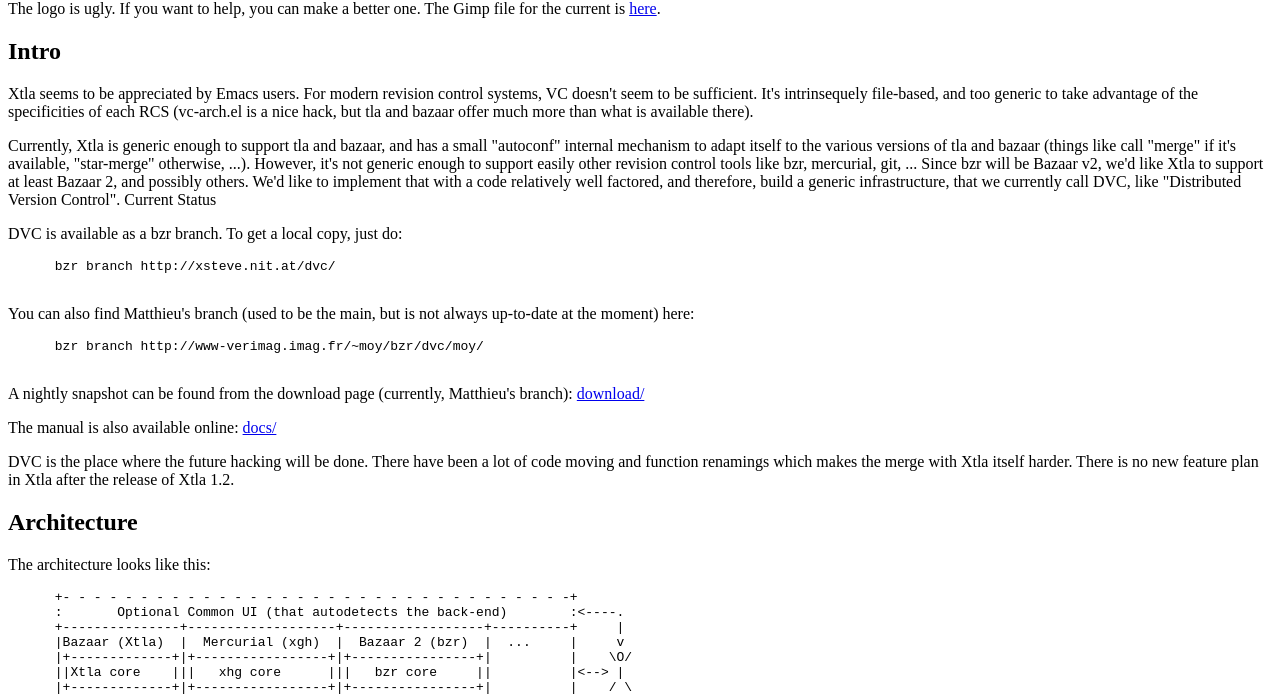
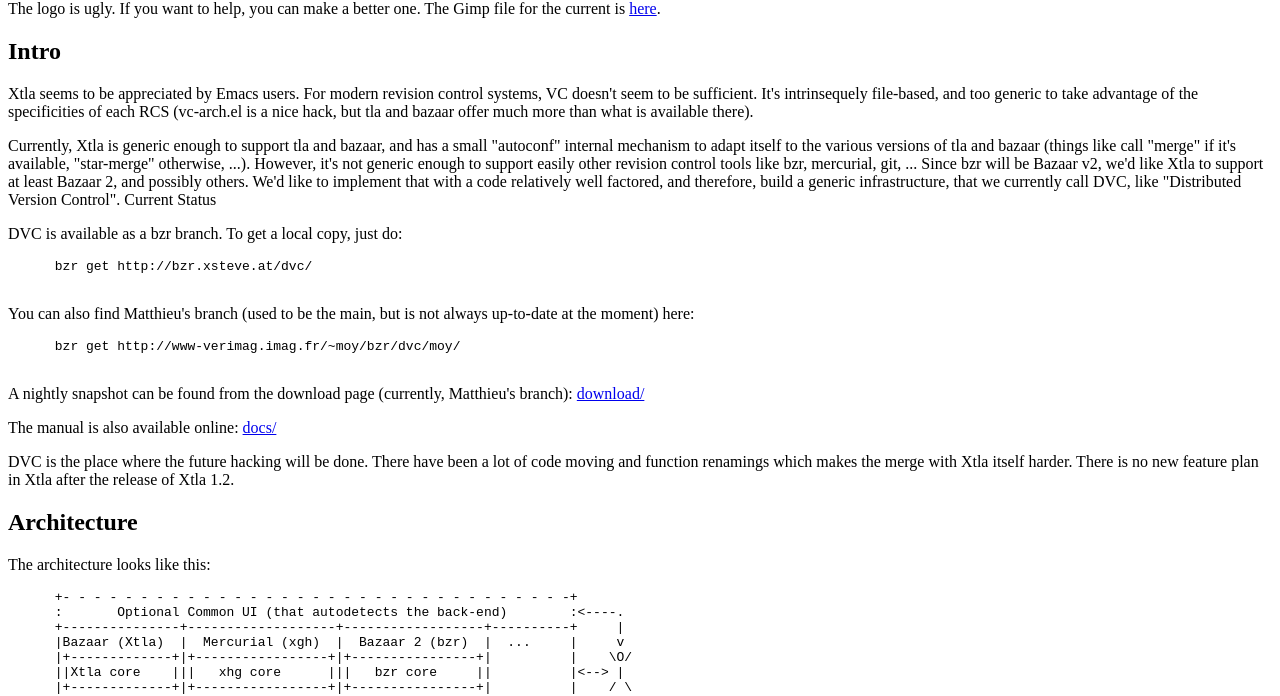
Before and after one commit to nanasess/dvc, a plain HTML site: page www/index.html in a window 1280 px wide. Shown: the part 116-812 px from the top of the page. Drawn offline with nearby package versions, Linux system fonts and the light colour scheme; files that its build step writes are made by us from their sources.

Commit message:
Updated the location for the dvc main branch on the developer homepage

```diff
--- a/www/index.html
+++ b/www/index.html
@@ -45,14 +45,14 @@
     <p>DVC is available as a bzr branch. To get a local copy, just do:</p>
 
     <pre>
-      bzr branch http://xsteve.nit.at/dvc/
+      bzr get http://bzr.xsteve.at/dvc/
     </pre>
 
     <p>You can also find Matthieu's branch (used to be the main, but
     is not always up-to-date at the moment) here:</p>
 
     <pre>
-      bzr branch http://www-verimag.imag.fr/~moy/bzr/dvc/moy/
+      bzr get http://www-verimag.imag.fr/~moy/bzr/dvc/moy/
     </pre>
 
     <p>A nightly snapshot can be found from the download page
```
